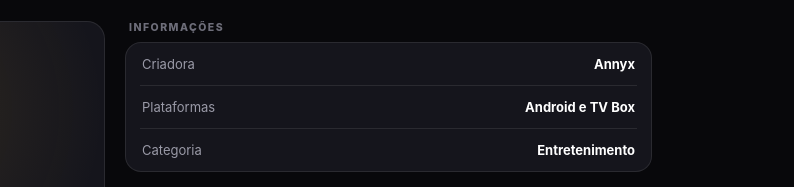
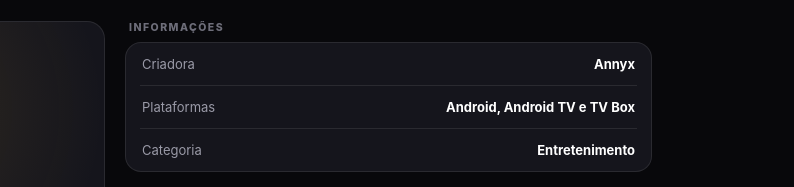
Before and after one commit to Annyx404/take7, a plain HTML site: page docs/sobre/index.html in a window 1280 px wide. Shown: the part 193-380 px from the top of the page, 486-1280 px from the left. Drawn offline with Linux system fonts and the light colour scheme.

Commit message:
Add files via upload

```diff
--- a/docs/sobre/index.html
+++ b/docs/sobre/index.html
@@ -7,14 +7,14 @@
   <meta name="referrer" content="no-referrer">
   <meta http-equiv="X-Content-Type-Options" content="nosniff">
   <meta http-equiv="Content-Security-Policy" content="default-src 'self'; img-src 'self' https: data:; style-src 'self' https://fonts.googleapis.com; font-src 'self' https://fonts.gstatic.com; script-src 'self'; connect-src 'self' https://api.github.com;">
-  <meta name="description" content="Conheça o Take 7, criado por Annyx para Android e TV Box.">
+  <meta name="description" content="Conheça o Take 7, criado por Annyx para celular, Android TV e TV Box.">
   <link rel="canonical" href="https://take-7.github.io/sobre/">
   <meta property="og:type" content="website">
   <meta property="og:locale" content="pt_BR">
   <meta property="og:site_name" content="Take 7">
   <meta property="og:url" content="https://take-7.github.io/sobre/">
   <meta property="og:title" content="Sobre — Take 7">
-  <meta property="og:description" content="Conheça o Take 7, criado por Annyx para Android e TV Box.">
+  <meta property="og:description" content="Conheça o Take 7, criado por Annyx para celular, Android TV e TV Box.">
   <meta property="og:image" content="https://take-7.github.io/assets/og-preview.png">
   <meta property="og:image:secure_url" content="https://take-7.github.io/assets/og-preview.png">
   <meta property="og:image:type" content="image/png">
@@ -23,7 +23,7 @@
   <meta property="og:image:alt" content="Take 7 — Filmes, Séries e TV ao Vivo">
   <meta name="twitter:card" content="summary_large_image">
   <meta name="twitter:title" content="Sobre — Take 7">
-  <meta name="twitter:description" content="Conheça o Take 7, criado por Annyx para Android e TV Box.">
+  <meta name="twitter:description" content="Conheça o Take 7, criado por Annyx para celular, Android TV e TV Box.">
   <meta name="twitter:image" content="https://take-7.github.io/assets/og-preview.png">
   <title>Sobre — Take 7</title>
   <link rel="icon" type="image/svg+xml" href="../assets/logo.svg">
@@ -120,7 +120,7 @@
               <div class="info-sep"></div>
               <div class="info-row">
                 <span class="info-k">Plataformas</span>
-                <span class="info-v">Android e TV Box</span>
+                <span class="info-v">Android, Android TV e TV Box</span>
               </div>
               <div class="info-sep"></div>
               <div class="info-row">
```
